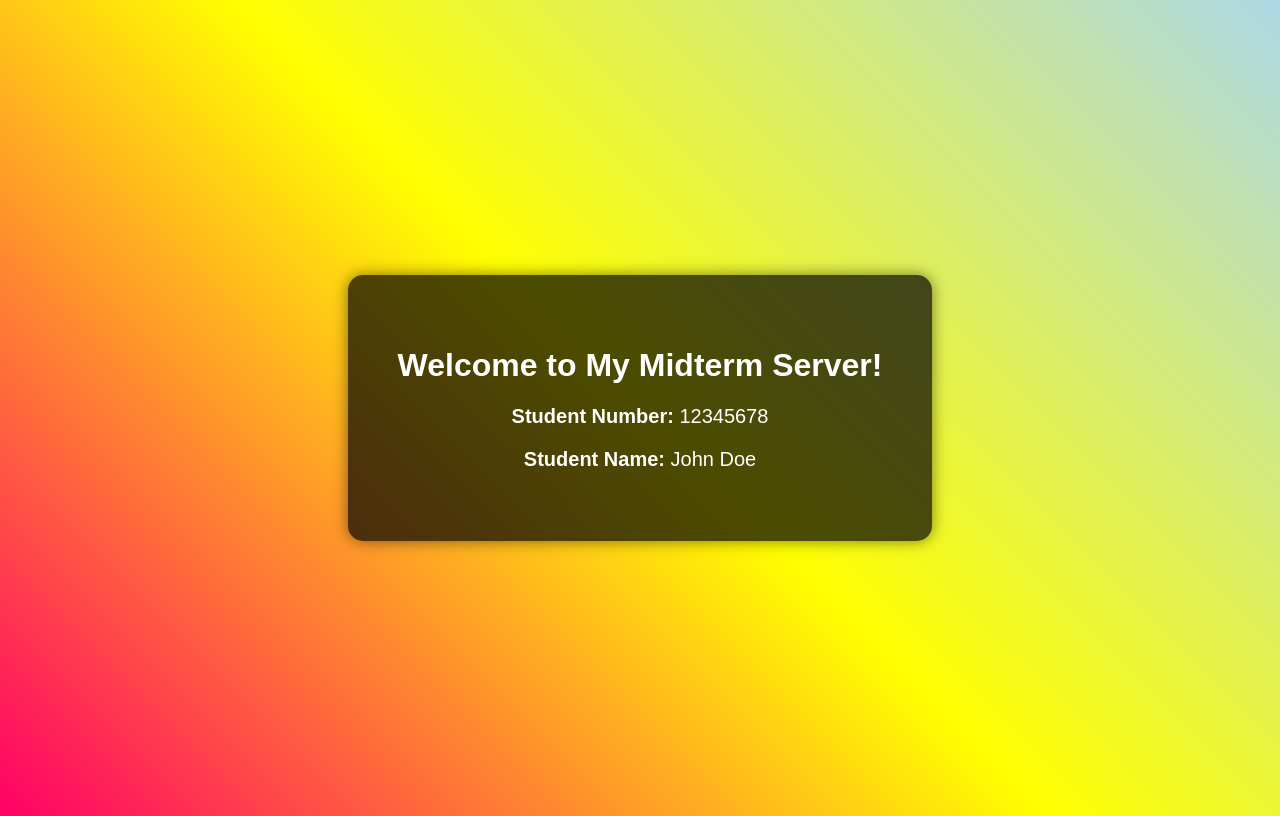
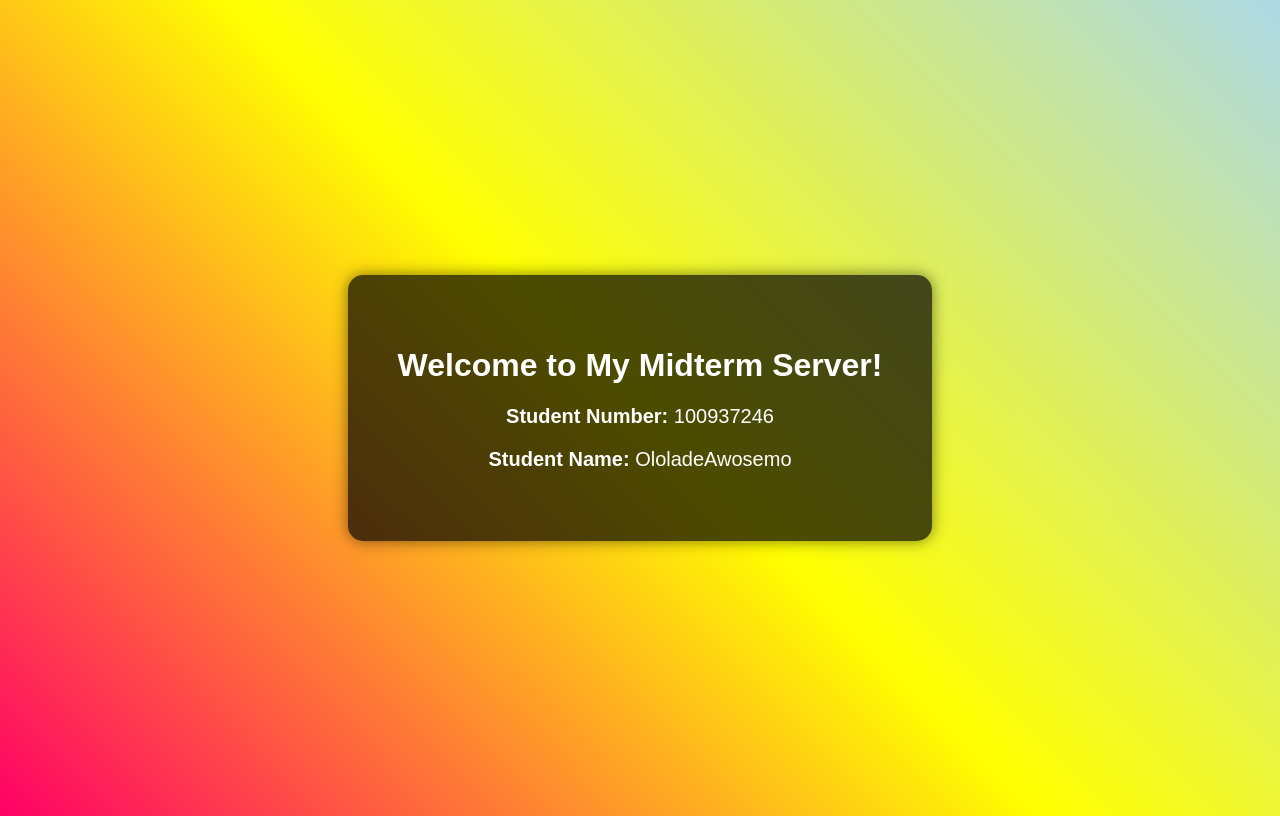
Before and after one commit to OloladeIb/Midterm_Task_elastic_beanstalk, a plain HTML site: page index.html in a window 1280 px wide. Drawn offline with Linux system fonts and the light colour scheme.

Commit message:
Update index.html

```diff
--- a/index.html
+++ b/index.html
@@ -31,8 +31,8 @@
 <body>
     <div class="container">
         <h1>Welcome to My Midterm Server!</h1>
-        <p><strong>Student Number:</strong> 12345678</p>
-        <p><strong>Student Name:</strong> John Doe</p>
+        <p><strong>Student Number:</strong> 100937246</p>
+        <p><strong>Student Name:</strong> OloladeAwosemo</p>
     </div>
 </body>
 </html>
```
